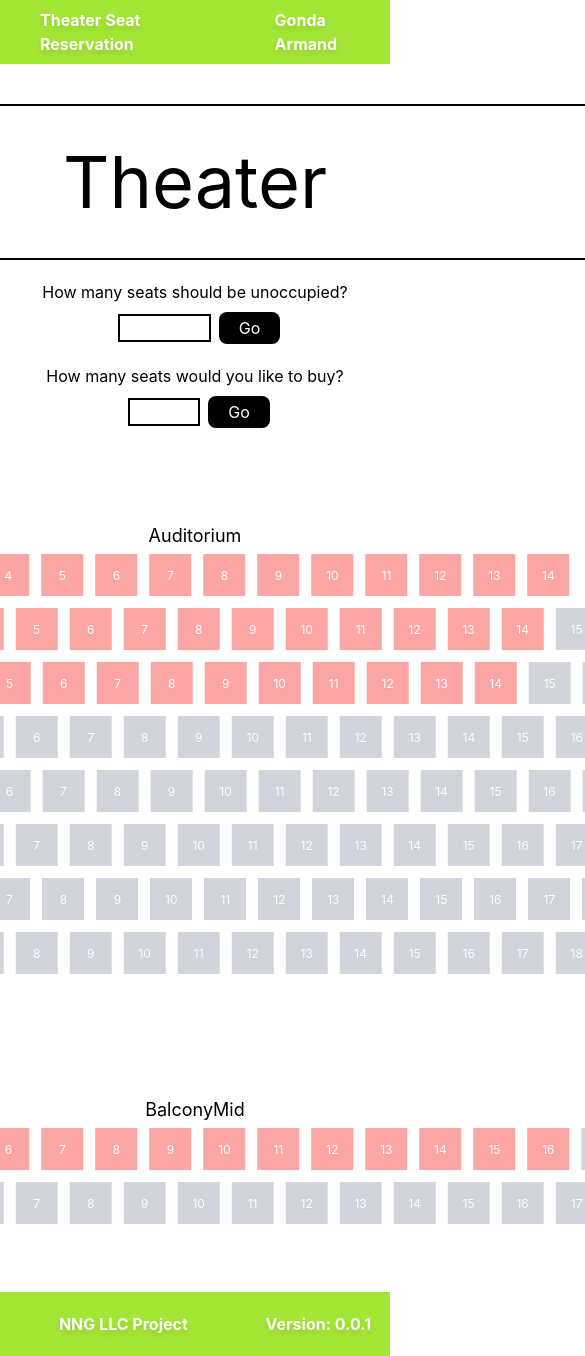
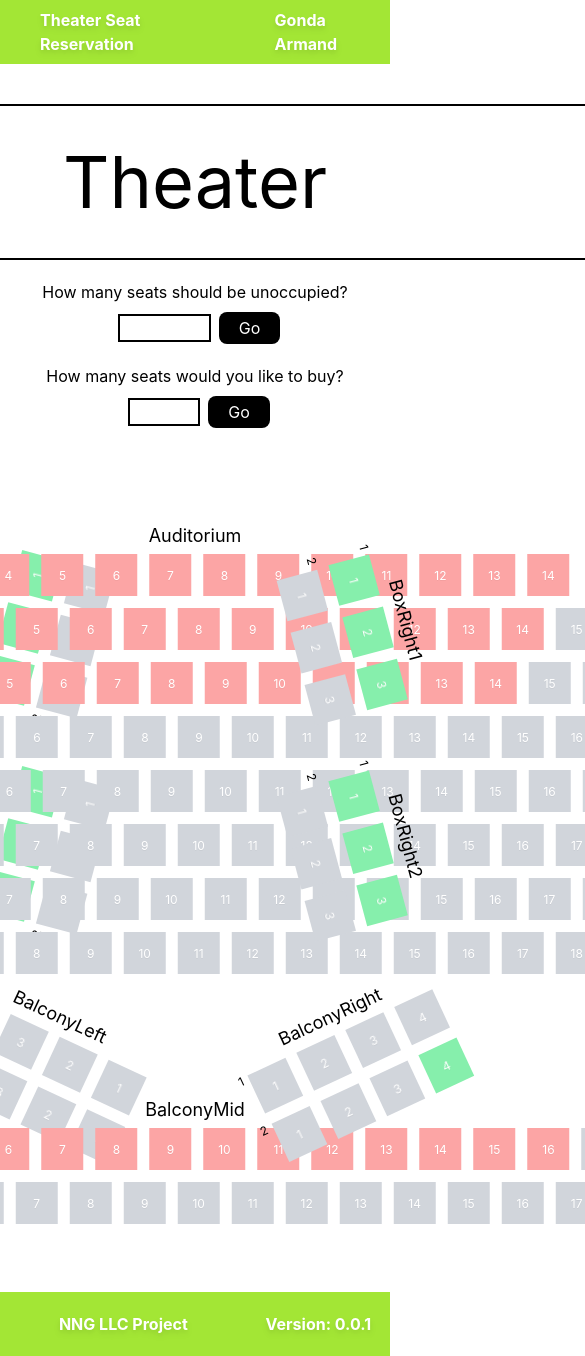
Before and after one commit to Xenonyy/nng-llc, a React (Create React App) app: page / in a window 390 px wide. Shown: the top 1356 px of the page, 585 px wide, since content can reach past the window. Built offline with nearby package versions, Linux system fonts and the light colour scheme.

Commit message:
fix: responsiveness

```diff
--- a/src/components/generateSections.tsx
+++ b/src/components/generateSections.tsx
@@ -31,18 +31,18 @@ const AllSectionsComponent: FC = () => {
   return (
     <div className="flex justify-center items-center flex-row">
       <div className="flex-row">
-        <div className="flex-col w-80">
+        <div className="flex-col w-1">
           <TheaterSection reversed data={boxLeft1} section={'boxLeft1'} />
           <TheaterSection reversed data={boxLeft2} section={'boxLeft2'} />
           <TheaterSection reversed data={balconyLeft} section={'balconyLeft'} />
         </div>
       </div>
-      <div>
+      <div className="max-w-[80vw]">
         <TheaterSection data={auditorium} section={'auditorium'} />
         <TheaterSection data={balconyMid} section={'balconyMid'} />
       </div>
       <div>
-        <div className="flex-col w-80">
+        <div className="flex-col w-1">
           <TheaterSection data={boxRight1} section={'boxRight1'} />
           <TheaterSection data={boxRight2} section={'boxRight2'} />
           <TheaterSection data={balconyRight} section={'balconyRight'} />
```
